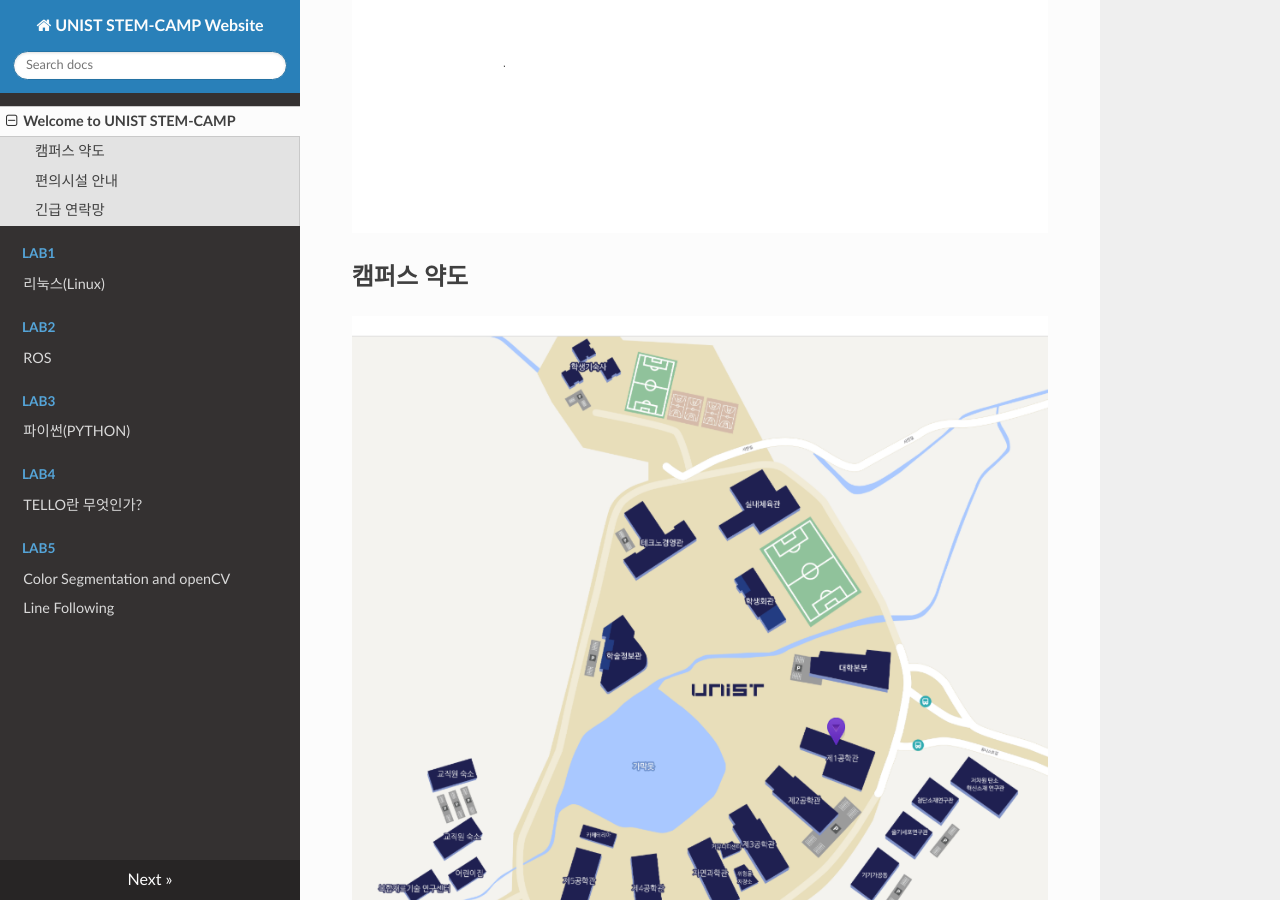
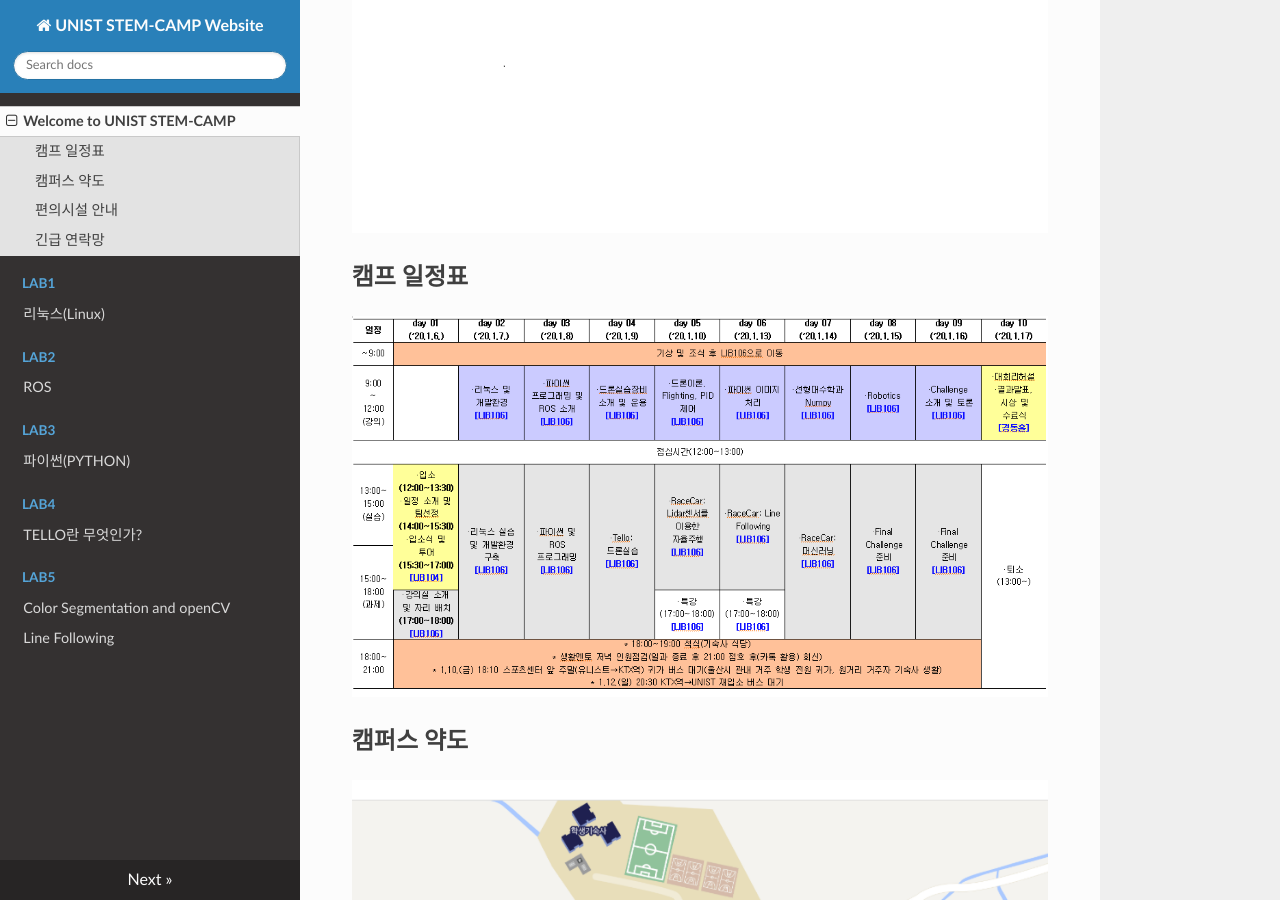
Before and after one commit to UNIST-STEM/2020, an MkDocs documentation site: the page built from docs/index.md, in a window 1280 px wide and 900 px high, scrolled down 817 px. Built offline with MkDocs 1.6.1, drawn with Linux system fonts in a browser that asks for light colours; nearby versions of some CDN libraries.

Commit message:
Camp schedule upload

```diff
--- a/docs/index.md
+++ b/docs/index.md
@@ -5,6 +5,10 @@
 ![unist_banner](img/unist_banner.jpg)
 
 ![blank](img/blank.png)
+
+## 캠프 일정표
+
+![camp_schedule](img/camp_schedule.PNG)
 
 ## 캠퍼스 약도
 
```
Also changed, not shown: docs/Lab5/Line Following.md (+0 -2 lines), docs/img/camp_schedule.PNG (added), site/Lab5/Line Following/index.html, site/img/camp_schedule.PNG (added), site/index.html, site/mkdocs/search_index.json.
